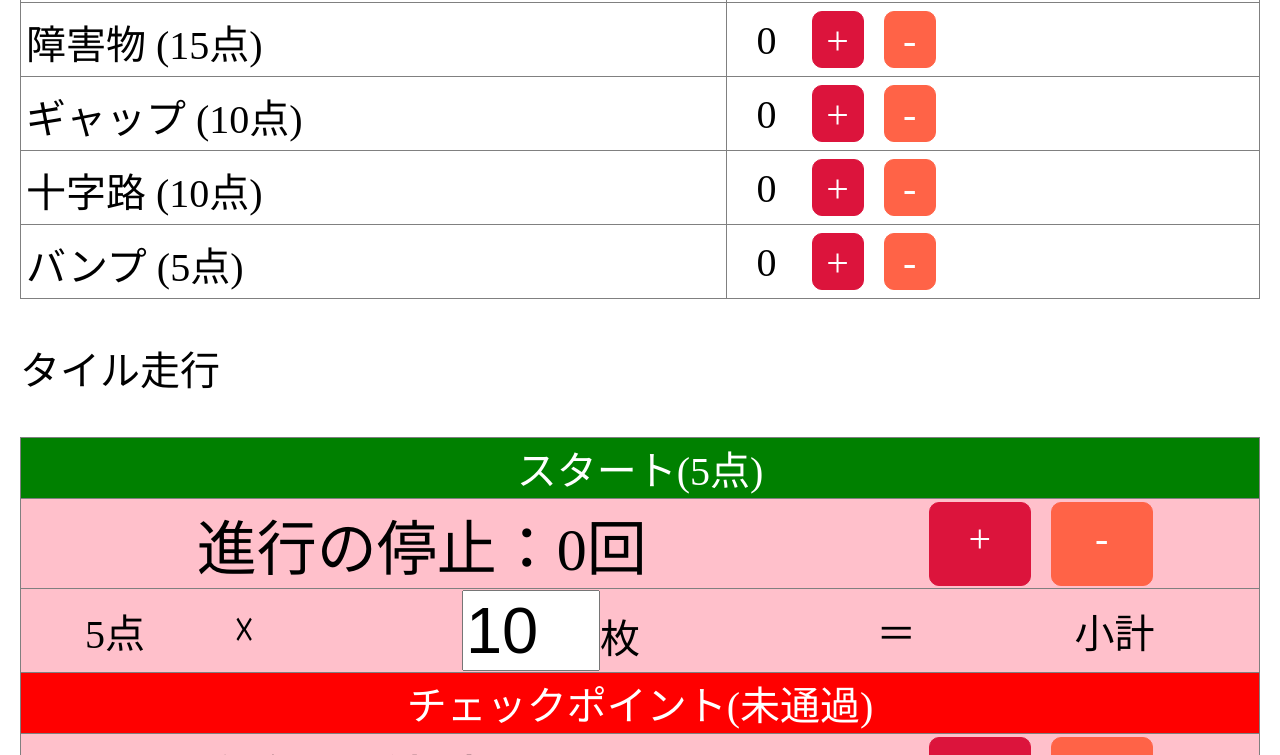
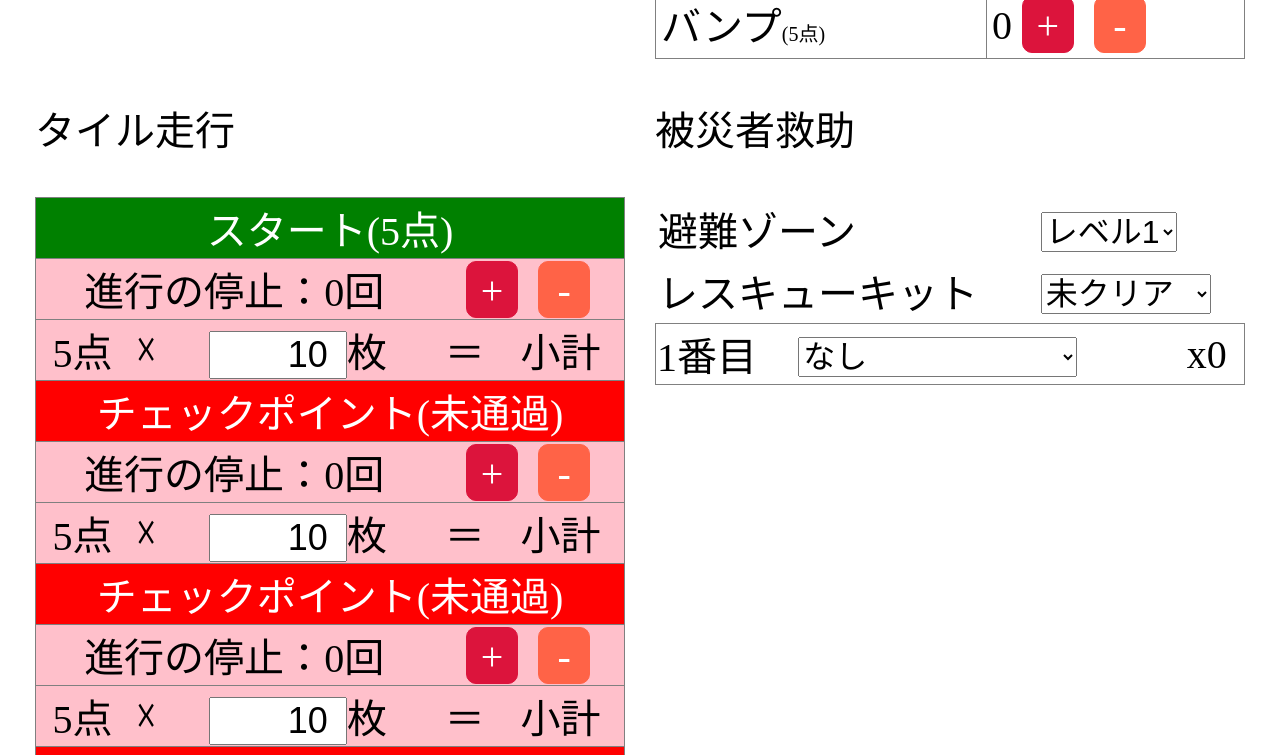
Before and after one commit to hashin2425/robocup_calc, a plain HTML site: page index.html in a window 1280 px wide. Shown: the part 839-1594 px from the top of the page. Drawn offline with Linux system fonts and the light colour scheme.

Commit message:
add rescue

```diff
--- a/index.html
+++ b/index.html
@@ -5,10 +5,7 @@
     <link rel="stylesheet" href="index.css" />
     <title>ロボカップレスキュー｜スコアツール</title>
     <!-- Global site tag (gtag.js) - Google Analytics -->
-    <script
-      async
-      src="https://www.googletagmanager.com/gtag/js?id=G-4RHB3Z0F33"
-    ></script>
+    <script async src="https://www.googletagmanager.com/gtag/js?id=G-4RHB3Z0F33"></script>
     <script>
       window.dataLayer = window.dataLayer || [];
       function gtag() {
@@ -41,6 +38,7 @@
       </table>
     </div>
     <div id="main">
+      <div class="main_container">
         <p>タイマー＆ストップウォッチ</p>
         <div id="timer_control_container">
           <div class="timer_control_child" id="control_stop">
@@ -53,6 +51,8 @@
             <span onclick="timer_reset()">リセット</span>
           </div>
         </div>
+      </div>
+      <div class="main_container">
         <p>得点要素</p>
         <table id="score_table">
           <tbody id="score_table_tbody">
@@ -65,11 +65,55 @@
               <span class="reduce_elements">-</span>
             </td>
           </tr>
-        --></tbody>
+        -->
+          </tbody>
         </table>
+      </div>
+      <div class="main_container">
         <p>タイル走行</p>
         <table id="score_tiles"></table>
+      </div>
+      <div class="main_container">
         <p>被災者救助</p>
+        <table>
+          <tbody>
+            <tr>
+              <td><span>避難ゾーン</span></td>
+              <td>
+                <select id="select_rescue_level" onchange="added_rescue()">
+                  <option value="1">レベル1</option>
+                  <option value="2">レベル2</option>
+                </select>
+              </td>
+            </tr>
+            <tr>
+              <td><span>レスキューキット</span></td>
+              <td>
+                <select id="rescue_kit" onchange="added_rescue()">
+                  <option value="0">未クリア</option>
+                  <option value="1">Lv1クリア</option>
+                  <option value="2">Lv2クリア</option>
+                </select>
+              </td>
+            </tr>
+          </tbody>
+        </table>
+        <table id="rescue_score_table">
+          <tbody>
+            <tr class="rescue_latest_tr">
+              <td>1番目</td>
+              <td>
+                <select id="selector_rescue" class="selector_rescue" onchange="added_rescue()">
+                  <option value="none">なし</option>
+                  <option value="alive">生きている被災者</option>
+                  <option value="dead">死んでいる被災者</option>
+                </select>
+              </td>
+              <td class="rescue_rate_td">x0</td>
+            </tr>
+          </tbody>
+        </table>
+      </div>
     </div>
     <div id="footer">
       ©Hayaaaaaa｜
--- a/index.js
+++ b/index.js
@@ -22,6 +22,14 @@ const score_elements_list = [
   ["バンプ", 5],
 ];
 
+const rescue_score_rate = [
+  //[生きている被災者, 死んでいる被災者]
+  [1.2, 1.2], //レスキューレベル1
+  [1.4, 1.4], //レスキューレベル2
+  //[避難Lv1 + キットLv1, 避難Lv1 + キットLv2, 避難Lv2 + キットLv1, 避難Lv2 + キットLv2]
+  [1.1, 1.3, 1.2, 1.6], //レスキューキット
+];
+
 const tile_score_list = [
   5, //走行1回目における各タイルの得点
   3, //走行2回目における各タイルの得点
@@ -36,6 +44,8 @@ let tile_score_memory_list = [
 let score_memory_list = [
   /*[要素をクリアした個数, 要素をクリアした個数, 要素をクリアした個数...]*/
 ];
+
+let rescue_gained_multiple = [];
 
 function To_double_digest_number(number) {
   //一桁の数字に対して頭に0をつける（例：3 => 03）
@@ -66,59 +76,68 @@ window.onload = function () {
 
   //「得点要素」の要素テーブルを生成する
   for (let index = 0; index < score_elements_list.length; index++) {
-    let tempHTML = "";
-    tempHTML += "<tr>";
-    tempHTML += "<td>";
-    tempHTML += score_elements_list[index][0];
-    tempHTML += '<span class="score-points">(';
-    tempHTML += score_elements_list[index][1];
-    tempHTML += "点)</span>";
-    tempHTML += "</td>";
-    tempHTML += "<td>";
-    tempHTML += '<span class="count_elements fade-orange">0</span>';
-    tempHTML += '<span class="add_elements" onclick="elements_add(';
-    tempHTML += index;
-    tempHTML += ')">+</span>';
-    tempHTML += '<span class="reduce_elements" onclick="elements_reduce(';
-    tempHTML += index;
-    tempHTML += ')">-</span>';
-    tempHTML += "</td>";
-    tempHTML += "</tr>";
+    let tempHTML =
+      "<tr>" +
+      "<td>" +
+      score_elements_list[index][0] +
+      '<span class="score-points">(' +
+      score_elements_list[index][1] +
+      "点)</span>" +
+      "</td>" +
+      "<td>" +
+      '<span class="count_elements fade-orange">0</span>' +
+      '<span class="add_elements" onclick="elements_add(' +
+      index +
+      ')">+</span>' +
+      '<span class="reduce_elements" onclick="elements_reduce(' +
+      index +
+      ')">-</span>' +
+      "</td>" +
+      "</tr>";
     document.getElementById("score_table_tbody").innerHTML += tempHTML;
     score_memory_list.push(0);
   }
 
   //「タイル走行」の入力テーブルを生成する
-  let tempHTML = "";
-  tempHTML += "<tbody>";
-  tempHTML +=
+  var tempHTML =
+    "<tbody>" +
     '<tr><td class="tile_table_title_td clear" colspan=5 onclick="checkpoint_done(0);">スタート(5点)</td></tr>';
   for (let index = 0; index <= how_many_CheckPointMarker; index++) {
-    tempHTML += '<tr class="title_scoreboard no_clear ' + index + '">';
-    tempHTML += "<td colspan=3 style=font-size:60px>進行の停止：";
-    tempHTML += '<span class="tile_count_elements fade-orange">0</span>回</td>';
-    tempHTML += "<td colspan=2>";
-    tempHTML += '<span class="add_elements" onclick="tile_add(';
-    tempHTML += index;
-    tempHTML += ')">+</span>';
-    tempHTML += '<span class="reduce_elements" onclick="tile_reduce(';
-    tempHTML += index;
-    tempHTML += ')">-</span>';
-    tempHTML += "</td>";
-    tempHTML += "</tr>";
-
-    tempHTML += '<tr class="title_scoreboard no_clear ' + index + '">';
-    tempHTML += "<td class=tile_each_point>" + tile_score_list[0] + "点</td>";
-    tempHTML += "<td>☓</td>";
-    tempHTML += "<td><input class=input_tile_count type=number value=10>枚</input></td>";
-    tempHTML += "<td>＝</td>";
-    tempHTML += "<td class=tile_score_sum>小計</td>";
-    tempHTML += "</tr>";
+    tempHTML +=
+      '<tr class="title_scoreboard no_clear ' +
+      index +
+      '">' +
+      "<td colspan=3>進行の停止：" +
+      '<span class="tile_count_elements fade-orange">0</span>回</td>' +
+      "<td colspan=2>" +
+      '<span class="add_elements" onclick="tile_add(' +
+      index +
+      ')">+</span>' +
+      '<span class="reduce_elements" onclick="tile_reduce(' +
+      index +
+      ')">-</span>' +
+      "</td>" +
+      "</tr>";
 
     tempHTML +=
-      '<tr><td class="tile_table_title_td checkpoint no_clear" colspan=5 onclick="checkpoint_done(' + index + ');">';
-    tempHTML += "チェックポイント(未通過)";
-    tempHTML += "</td></tr>";
+      '<tr class="title_scoreboard no_clear ' +
+      index +
+      '">' +
+      "<td class=tile_each_point>" +
+      tile_score_list[0] +
+      "点</td>" +
+      "<td>☓</td>" +
+      "<td><input class=input_tile_count type=number value=10>枚</input></td>" +
+      "<td>＝</td>" +
+      "<td class=tile_score_sum>小計</td>" +
+      "</tr>";
+
+    tempHTML +=
+      '<tr><td class="tile_table_title_td checkpoint no_clear" colspan=5 onclick="checkpoint_done(' +
+      index +
+      ');">' +
+      "チェックポイント(未通過)" +
+      "</td></tr>";
     tile_score_memory_list.push([0, 0, 0]);
   }
   tempHTML +=
@@ -191,8 +210,19 @@ function update_score_display() {
   }
   //ゴールしたことによる得点
   temp += is_reached_goal * score_by_goal;
+  //レスキューによって獲得した乗数を適応する
+  const evacuate_zone = document.getElementById("select_rescue_level").value;
+  const rescue_kit = document.getElementById("rescue_kit").value;
+  const temp_rescue_kit = evacuate_zone + "_" + rescue_kit;
+  if (temp_rescue_kit == "1_1") temp *= rescue_score_rate[2][0];
+  if (temp_rescue_kit == "1_2") temp *= rescue_score_rate[2][1];
+  if (temp_rescue_kit == "2_1") temp *= rescue_score_rate[2][2];
+  if (temp_rescue_kit == "2_2") temp *= rescue_score_rate[2][3];
+  for (let index = 0; index < rescue_gained_multiple.length; index++) {
+    temp *= rescue_gained_multiple[index];
+  }
   //点数を表示
-  document.getElementById("timer_span_score").innerHTML = temp.toLocaleString();
+  document.getElementById("timer_span_score").innerHTML = parseInt(temp).toLocaleString();
   re_append(document.getElementById("timer_span_score"));
 }
 
@@ -223,6 +253,7 @@ function tile_score_calc(num) {
   if (tile_score_memory_list[num][0] >= 3) each_tile_score = tile_score_list[3];
   tile_score_memory_list[num][1] = tile_count * each_tile_score;
   document.getElementsByClassName("tile_score_sum")[num].innerText = tile_score_memory_list[num][1] + "点";
+  document.getElementsByClassName("tile_each_point")[num].innerText = each_tile_score + "点";
   update_score_display();
 }
 
@@ -260,3 +291,47 @@ function checkpoint_done(num) {
   tile_score_calc(num);
   update_score_display();
 }
+
+function added_rescue() {
+  const selectList = document.getElementsByClassName("selector_rescue");
+  if (selectList[selectList.length - 1].value != "none") {
+    let new_tr = document.createElement("tr");
+    new_tr.classList.add("rescue_latest_tr");
+    new_tr.innerHTML =
+      '<tr class="rescue_latest_tr">' +
+      "  <td>" +
+      (selectList.length + 1) +
+      "番目</td>" +
+      "  <td>" +
+      '    <select id="selector_rescue" class="selector_rescue" onchange="added_rescue()">' +
+      '      <option value="none">なし</option>' +
+      '      <option value="alive">生きている被災者</option>' +
+      '      <option value="dead">死んでいる被災者</option>' +
+      "    </select>" +
+      "  </td>" +
+      "  <td class=rescue_rate_td>x0</td>" +
+      "</tr>";
+    document.getElementsByClassName("rescue_latest_tr")[0].after(new_tr);
+    document.getElementsByClassName("rescue_latest_tr")[0].classList.remove("rescue_latest_tr");
+  }
+  let rescue_results = [];
+  for (let index = 0; index < selectList.length; index++) {
+    rescue_results.push(selectList[index].value);
+  }
+  const rescue_level = parseInt(document.getElementById("select_rescue_level").value) - 1;
+  let is_livings_done = 0;
+  rescue_gained_multiple = [];
+  for (let index = rescue_results.length - 1; index >= 0; index--) {
+    if (rescue_results[index] == "alive") {
+      document.getElementsByClassName("rescue_rate_td")[index].innerText = "x" + rescue_score_rate[rescue_level][0];
+      rescue_gained_multiple.push(rescue_score_rate[rescue_level][0]);
+      is_livings_done = 1;
+    }
+    if (rescue_results[index] == "dead") {
+      document.getElementsByClassName("rescue_rate_td")[index].innerText =
+        "x" + rescue_score_rate[rescue_level][is_livings_done];
+      rescue_gained_multiple.push(rescue_score_rate[rescue_level][is_livings_done]);
+    }
+  }
+  update_score_display();
+}
--- a/index.sass
+++ b/index.sass
@@ -21,6 +21,17 @@ html
                     display: inline-block
         #main
             margin: 20px
+            display: flex
+            justify-content: space-around
+            flex-wrap: wrap
+            .main_containter
+                display: flex
+            #rescue_score_table
+                border-collapse: collapse
+                tr
+                    border: 1px gray solid
+            select
+                font-size: 0.8rem
             #score_tiles
                 border-collapse: collapse
                 tr
@@ -40,7 +51,8 @@ html
                         text-align: center
                         input
                             width: 130px
-                            font-size: 65px
+                            font-size: 0.9rem
+                            text-align: right
         span
             min-width: 200px
         table
@@ -80,19 +92,14 @@ html
                 td
                     padding: 5px
                     border: 1px gray solid
-                span
-                    margin: 0px 10px
-                    text-align: center
-                    display: inline-block
-                    border-radius: 10px
                 .score-points
-                    font-size: 40px
+                    font-size: 0.5rem
                 .count_elements
                     //border: 1px gray solid
         #footer
             text-align: center
             background-color: lightgray
-            font-size: 30px
+            font-size: 0.35rem
             margin-top: 20px
 
 .add_elements
@@ -110,6 +117,10 @@ html
     min-height: 70px
     min-width: 100px
     padding-top: 12px
+    margin: 0px 10px
+    text-align: center
+    display: inline-block
+    border-radius: 10px
 
 .fade-orange
     animation: fadeout-orange 1.5s ease 0s 1 forwards
@@ -119,13 +130,14 @@ html
 
 @media screen and (max-width: 1050px)
     //スマホ
-    body
+    html
         font-size: 70px
-    #score_table
-        span
-            min-height: 70px
-            min-width: 100px
-            padding-top: 12px
+    .main_container
+        width: 100%
+    .reduce_elements,.add_elements
+        min-height: 70px
+        min-width: 100px
+        padding-top: 12px
     .timer_control_child
         width: 100%
         span
@@ -133,13 +145,15 @@ html
 
 @media screen and (min-width: 1050px)
     //パソコン
-    body
+    html
         font-size: 40px
-    #score_table
-        span
-            min-height: 50px
-            min-width: 50px
-            padding-top: 5px
+    .main_container
+        width: 45%
+        min-width: 590px
+    .reduce_elements,.add_elements
+        min-height: 50px
+        min-width: 50px
+        padding-top: 5px
 
 @keyframes fadeout-orange
     0%
```
Also changed, not shown: index.css, 1 other file. Lines whose indentation alone changed are shown as unchanged.
